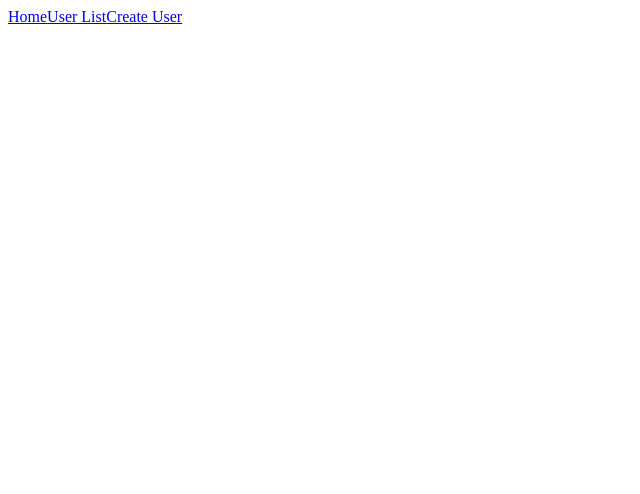
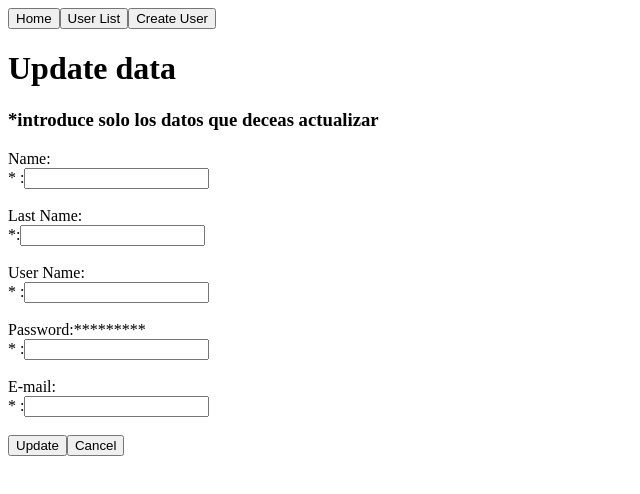
Before and after one commit to carlosmc23/angular-marzo, an Angular app: page /user/1/edit in a window 1280 px wide. Before the commit this address led to /. Shown: the top 494 px of the page, without its empty margins (0-640 px from the left). Built offline with nearby package versions, Linux system fonts and the light colour scheme; no server answers.

Commit message:
implementando userUpdate en user.services y el metodo updateUser(){} en user.form.edit.component.ts

```diff
--- a/src/app/app-routing.module.ts
+++ b/src/app/app-routing.module.ts
@@ -20,7 +20,7 @@ const routes: Routes = [
     component: UserFormCreateComponent
   },
   {
-    path:'user/edit',
+    path:'user/:id/edit',
     component: UserFormEditComponent
   },
   {
--- a/src/app/header/header.component.html
+++ b/src/app/header/header.component.html
@@ -1,11 +1,11 @@
 <div>
   <span>
-    <a href [routerLink]= "'/'">Home</a>
+    <button href [routerLink]= "'/'">Home</button>
   </span>
   <span>
-    <a href [routerLink]= "'/user/list'">User List</a>
+    <button href [routerLink]= "'/user/list'">User List</button>
   </span>
   <span>
-    <a href [routerLink]= "'/user/create'">Create User</a>
+    <button href [routerLink]= "'/user/create'">Create User</button>
   </span>
 </div>
--- a/src/app/services/user.service.ts
+++ b/src/app/services/user.service.ts
@@ -25,4 +25,8 @@ export class UserService {
   createUser(newUser: User): Observable<any> {
     return this.httpclient.post(userApiUrl, newUser);
   }
+
+  updateUser(editUser: User, userId:string): Observable<any>{
+    return this.httpclient.put(`${userApiUrl}/${userId}`,editUser);
+  }
 }
--- a/src/app/user-form-create/user-form-create.component.html
+++ b/src/app/user-form-create/user-form-create.component.html
@@ -1,25 +1,25 @@
-<br>
+<h1>Create a User</h1>
 <div>
   <label>Name:</label>
-  <input type="text" [(ngModel)]='userToCreate.name' ><br><br>
+  <input type="text" [(ngModel)]='userToCreate.name' /><br><br>
 </div>
 <div>
   <label>Last Name:</label>
-  <input type="text" [(ngModel)]='userToCreate.lastname' ><br><br>
+  <input type="text" [(ngModel)]='userToCreate.lastname' /><br><br>
 </div>
 <div>
   <label>User Name:</label>
-  <input type="text" [(ngModel)]='userToCreate.username' ><br><br>
+  <input type="text" [(ngModel)]='userToCreate.username' /><br><br>
 </div>
 <div>
   <label>Password:</label>
-  <input type="password" [(ngModel)]='userToCreate.password' ><br><br>
+  <input type="password" [(ngModel)]='userToCreate.password' /><br><br>
 </div>
 <div>
   <label>E-mail:</label>
-  <input type="email" [(ngModel)]='userToCreate.email' ><br><br>
+  <input type="email" [(ngModel)]='userToCreate.email' /><br><br>
 </div>
-<div>
 
-  <button (click)='createNewUser()'>Create A User</button>
-</div>
+  <div>
+    <button  (click) = "createNewUser()">Create A User</button>
+  </div>
--- a/src/app/user-form-create/user-form-create.component.ts
+++ b/src/app/user-form-create/user-form-create.component.ts
@@ -2,7 +2,7 @@ import { Component, OnInit } from '@angular/core';
 import { User } from '../model/user';
 import { UserService } from '../services/user.service';
 import { Subscriber } from 'rxjs/Subscriber';
-import { Router } from '@angular/router';
+import { Router, ActivatedRoute } from '@angular/router';
 
 @Component({
   selector: 'practice-user-form-create',
@@ -23,7 +23,7 @@ export class UserFormCreateComponent implements OnInit {
 
   constructor(
     private userservice: UserService,
-    private router: Router
+    private router: Router,
   ) { }
 
   ngOnInit() {
--- a/src/app/user-form-edit/user-form-edit.component.html
+++ b/src/app/user-form-edit/user-form-edit.component.html
@@ -1,3 +1,33 @@
-<p>
-  user-form-edit works!
-</p>
+<h1>Update data</h1>
+<h3>*introduce solo los datos que deceas actualizar</h3>
+<div>
+  <label>Name:{{userEdited.name}} </label><br>
+  <label>* :</label>
+  <input type="text" [(ngModel)]='userEdited.name' ><br><br>
+</div>
+<div>
+  <label>Last Name:{{userEdited.lastname}} </label> <br>
+  <label>*:</label>
+  <input type="text" [(ngModel)]='userEdited.lastname' ><br><br>
+</div>
+<div>
+  <label>User Name:{{userEdited.username}}</label> <br>
+  <label>* :</label>
+  <input type="text" [(ngModel)]='userEdited.username' ><br><br>
+</div>
+<div>
+  <label>Password:*********</label> <br>
+  <label>* :</label>
+  <input type="password" [(ngModel)]='userEdited.password' ><br><br>
+</div>
+<div>
+  <label>E-mail:{{userEdited.email}}</label> <br>
+  <label>* :</label>
+  <input type="email" [(ngModel)]='userEdited.email' ><br><br>
+</div>
+<div>
+
+  <button (click)='UpdateUser()'>Update </button>
+  <button href [routerLink]= "'/user/list'">Cancel</button>
+
+</div>
--- a/src/app/user-form-edit/user-form-edit.component.ts
+++ b/src/app/user-form-edit/user-form-edit.component.ts
@@ -1,4 +1,7 @@
 import { Component, OnInit } from '@angular/core';
+import { User } from '../model/user';
+import { UserService } from '../services/user.service';
+import { Router, ActivatedRoute } from '@angular/router';
 
 @Component({
   selector: 'practice-user-form-edit',
@@ -7,9 +10,61 @@ import { Component, OnInit } from '@angular/core';
 })
 export class UserFormEditComponent implements OnInit {
 
-  constructor() { }
+  userId: string;
+
+  userEdited: User = {
+    name: '',
+    lastname: '',
+    username: '',
+    password: '',
+    email: ''
+  }
+
+  constructor(
+    private userservice: UserService,
+    private router: Router,
+    private activatedroute: ActivatedRoute
+  ) { }
 
   ngOnInit() {
+    this.activatedroute.params.subscribe(
+      (paramss) => {
+        this.userId = paramss.id;
+        this.userservice.getUserById(this.userId).subscribe(
+          (response) => {
+            this.userEdited = response.data;
+          }, (error) => {
+            console.log('Error: ', error)
+          }
+        )
+      }
+    )
+
+  }
+  UpdateUser(): void {
+    this.activatedroute.params.subscribe(
+      (paramss) => {
+        this.userId = paramss.id;
+        this.userservice.getUserById(this.userId).subscribe(
+          (response) => {
+            this.userservice.updateUser(this.userEdited, this.userId)
+              .subscribe(
+                (response) => {
+                  console.log('respuesta del servidor :', response);
+                  alert("El usuario a sido actualizado exitosamente");
+                  this.router.navigate(['home']);
+                }, (error) => {
+                  console.log('error:', error)
+                }
+              )
+          }, (error) => {
+            console.log('Error: ', error)
+          }
+        )
+
+      }
+    )
   }
 
+
 }
--- a/src/app/user-list/user-list.component.css
+++ b/src/app/user-list/user-list.component.css
@@ -3,6 +3,11 @@
     width: 15%;
     outline: black solid thin;
     }
+.detail-options{
+    float: left;
+    width: 25%;
+    outline: black solid thin;
+    }
 .clean{
     clear: both;
 }
--- a/src/app/user-list/user-list.component.html
+++ b/src/app/user-list/user-list.component.html
@@ -10,8 +10,8 @@
     <B>User name</B>
   </div>
 
-  <div class="detail-user">
-    <B>Options</B>
+  <div class="detail-options">
+    <B>Options by User</B>
   </div>
   <div class="clean"></div>
 </div>
@@ -20,9 +20,11 @@
   <div class="detail-user">{{ user.lastname }}</div>
   <div class="detail-user">{{ user.username }}</div>
 
-  <div class="detail-user">
-    <button>Edit</button>
+  <div class="detail-options">
+
     <button (click)= "viewUser(user._id)">View</button>
+    <button (click)= "editUser(user._id)">Edit</button>
+    <button >Delete</button>
   </div>
   <div class="clean"></div>
 </div>
--- a/src/app/user-list/user-list.component.ts
+++ b/src/app/user-list/user-list.component.ts
@@ -33,4 +33,8 @@ export class UserListComponent implements OnInit {
     this.router.navigate(['user',userId,'view']);
   }
 
+  editUser(userEditId: string):void{
+    this.router.navigate(['user', userEditId, 'edit']);
+  }
+
 }
--- a/src/app/user-view/user-view.component.ts
+++ b/src/app/user-view/user-view.component.ts
@@ -22,11 +22,11 @@ export class UserViewComponent implements OnInit {
 
   constructor(
      private userservice: UserService,           //inyectamos el userservice
-     private route: ActivatedRoute      //inyectamos el activateRoute
+     private activatedroute: ActivatedRoute      //inyectamos el activateRoute
   ) { }
 
   ngOnInit() {
-    this.route.params.subscribe(
+    this.activatedroute.params.subscribe(
       (paramss)=>{
         this.userId=paramss.id;
         this.userservice.getUserById(this.userId).subscribe(
```
